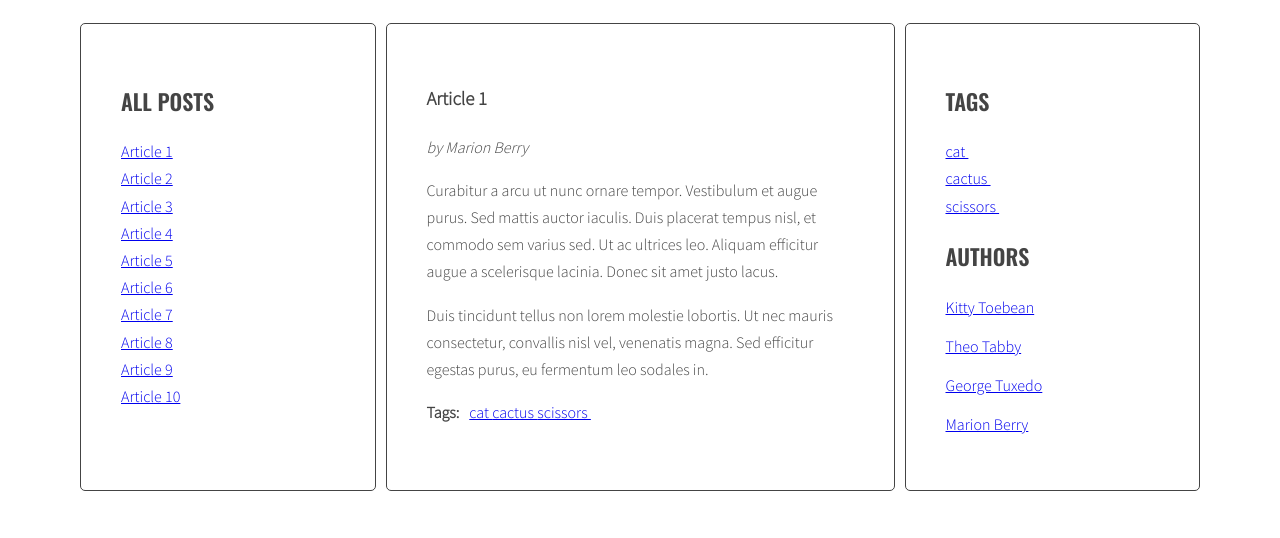
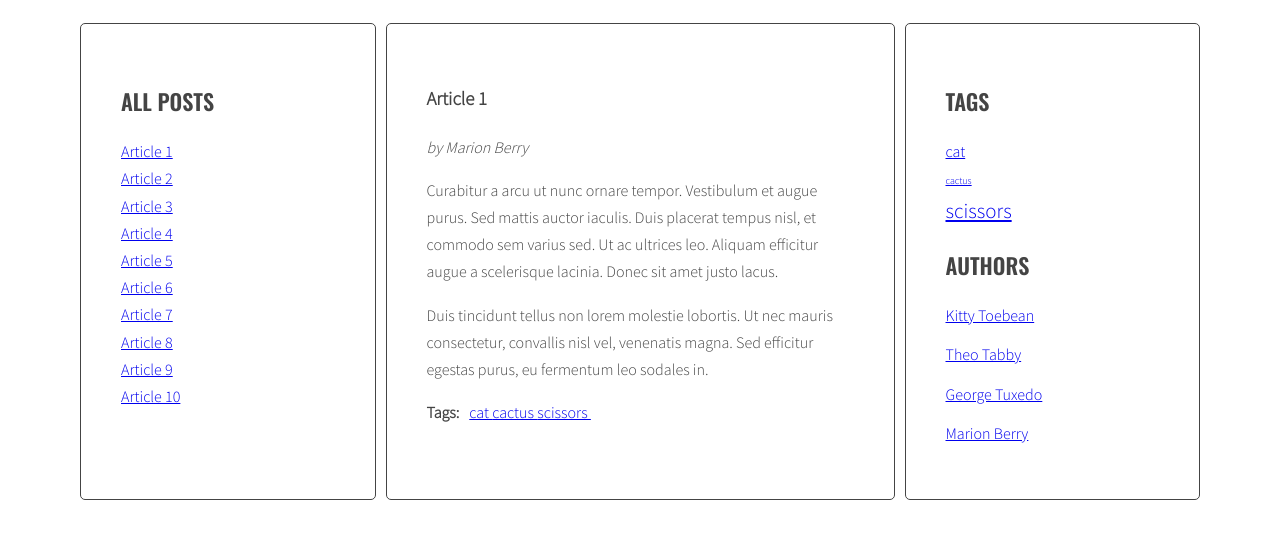
Before and after one commit to gracjangol/javascript-blog, a website: page index.html in a window 1280 px wide. Shown: the part 220-758 px from the top of the page. Drawn offline with nearby package versions, Linux system fonts and the light colour scheme; files that its build step writes are made by us from their sources.

Commit message:
add tag styling and code cleaning

```diff
--- a/js/script.js
+++ b/js/script.js
@@ -31,14 +31,14 @@ const optArticleSelector = '.post',
   optTitleSelector = '.post-title',
   optTitleListSelector = '.titles';
 
-function generateTitleLinks(){
+function generateTitleLinks(customSelector = ''){
 
   const titleList = document.querySelector(optTitleListSelector);
   titleList.innerHTML = '';
 
   let html = '';
 
-  const articles = document.querySelectorAll(optArticleSelector);
+  const articles = document.querySelectorAll(optArticleSelector + customSelector);
   for (let article of articles){
 
     const articleId = article.getAttribute('id');
@@ -62,9 +62,36 @@ function generateTitleLinks(){
 generateTitleLinks();
 
 const optTagsListSelector = '.tags.list';
+const optCloudClassCount = 5;
+const optCloudClassPrefix = 'tag-size-';
+
+function calculateTagsParams(tags) {
+  const params = {
+    min: 999999,
+    max: 0
+  };
+
+  for (let tag in tags) {
+    if (tags[tag] > params.max) {
+      params.max = tags[tag];
+    }
+    if (tags[tag] < params.min) {
+      params.min = tags[tag];
+    }
+  }
+  return params;
+}
+
+function calculateTagClass(count,params) {
+  const normalizedCount = count - params.min;
+  const normalizedMax = params.max - params.min;
+  const percentage = normalizedCount / normalizedMax;
+  const classNumber = Math.floor( percentage * (optCloudClassCount - 1) + 1 );
+  return optCloudClassPrefix + classNumber;
+}
 
 function generateTags(){
-  let allTags = [];
+  let allTags = {};
   const articles = document.getElementsByTagName('article');
 
   for (let article of articles) {
@@ -72,25 +99,35 @@ function generateTags(){
     let html = '';
     const articleTags = article.getAttribute('data-tags');
     const articleTagsArray = articleTags.split(' ');
-    const tagList = article.querySelector('div.post-tags ul');
+    const articleTagList = article.querySelector('div.post-tags ul');
 
     for (let tag of articleTagsArray) {
 
       const linkTagHtml = `<li><a href="#tag-${tag}">${tag}&nbsp;</a></li>`;
 
       html = html + linkTagHtml;
-      if(allTags.indexOf(linkTagHtml) == -1){
-        /* [NEW] add generated code to allTags array */
-        allTags.push(linkTagHtml);
+      if(!allTags.hasOwnProperty(tag)){
+        allTags[tag] = 1;
+      } else {
+        allTags[tag]++;
       }
     }
-    tagList.innerHTML = html;
-    const tagListTest = document.querySelector(optTagsListSelector);
-    tagListTest.innerHTML = allTags.join(' ');
+    const tagList = document.querySelector(optTagsListSelector);
+
+    const tagsParams = calculateTagsParams(allTags);
+
+    let allTagsHTML = '';
+    for (let tag in allTags) {
+      const tagLinkHTML = `<li><a href="#tag-${tag}" class="${calculateTagClass(allTags[tag], tagsParams)}">${tag}</a></i>`;
+      allTagsHTML += tagLinkHTML;
+    }
+    articleTagList.innerHTML = html;
+    tagList.innerHTML = allTagsHTML;
   }
 }
 
 generateTags();
+
 
 function tagClickHandler(event){
   event.preventDefault();
@@ -124,7 +161,7 @@ function addClickListenersToTags(){
   }
 }
 
-
+addClickListenersToTags();
 
 function generateAuthors(){
   const articles = document.getElementsByTagName('article');
--- a/sass/style.scss
+++ b/sass/style.scss
@@ -118,3 +118,24 @@ body {
     margin: 0 10px 0 0;
   }
 }
+
+/* tag sizes */
+.tag-size-1 {
+  font-size: 10px;
+}
+
+.tag-size-2 {
+  font-size: 13px;
+}
+
+.tag-size-3 {
+  font-size: 16px;
+}
+
+.tag-size-4 {
+  font-size: 19px;
+}
+
+.tag-size-5 {
+  font-size: 21px;
+}
```
